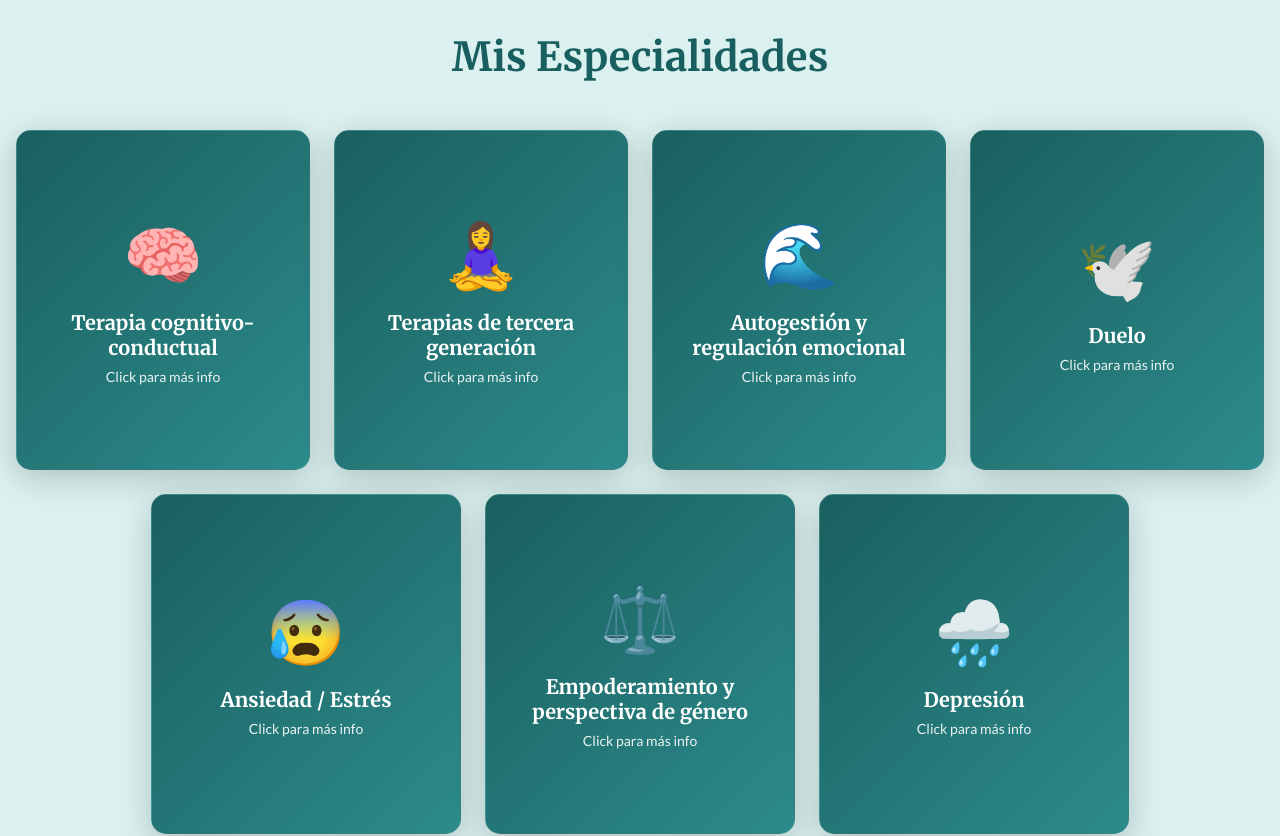
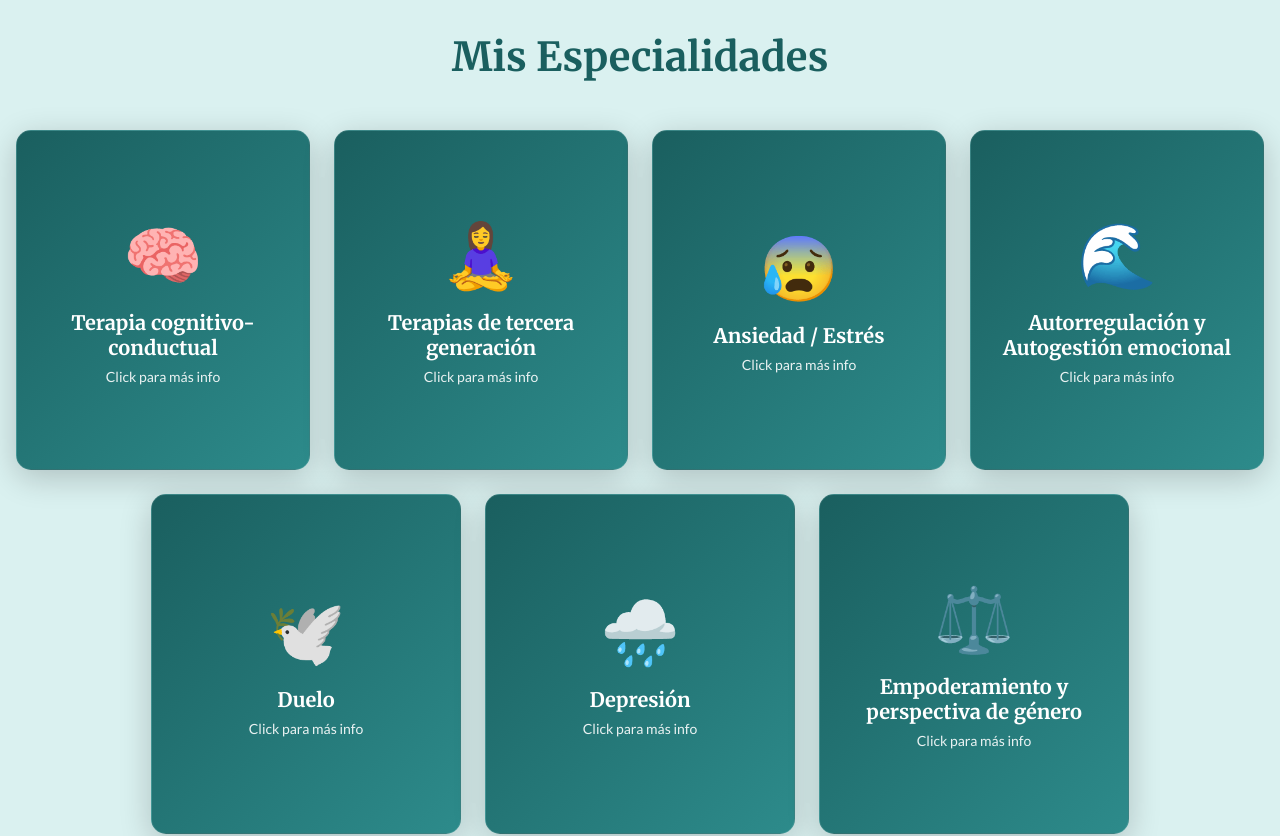
Before and after one commit to tadeo199928/psico_encuentros, a React (Vite) app: page / in a window 1280 px wide. Shown: the part 2060-2896 px from the top of the page. Built offline with nearby package versions, Linux system fonts and the light colour scheme.

Commit message:
fixing content

```diff
--- a/src/components/Areas/Areas.ts
+++ b/src/components/Areas/Areas.ts
@@ -19,7 +19,13 @@ export const Areas: AreasContent[] = [
       "(ACT, DBT, mindfulness). Mi función dentro de tu proceso psicoterapéutico será potenciar tu flexibilidad psicológica y tu bienestar de forma integral, a través de la aceptación y la atención plena. En este enfoque trabajamos en cambiar tu relación con el malestar, permitiéndote actuar de forma más espontánea y coherente con tus valores personales.",
   },
   {
-    title: "Autogestión y regulación emocional",
+    title: "Ansiedad / Estrés",
+    icon: "😰",
+    description:
+      "Te muestro cómo manejar tu relación con la incertidumbre y la tensión mediante la atención plena y la flexibilidad cognitiva. Te brindo herramientas para que tus pensamientos ansiosos dejen de dirigir tu vida y logres desengancharte (defusión cognitiva), permitiéndote recuperar la calma y la eficacia frente a las demandas de tu entorno.",
+  },
+  {
+    title: "Autorregulación y Autogestión emocional",
     icon: "🌊",
     description:
       "Te brindo herramientas que te permitan transformar la intensidad emocional en estabilidad y autogestión mediante estrategias de validación, atención plena y tolerancia al malestar. Te guío en el entrenamiento de tu capacidad para observar tus emociones sin desbordarte, lo que te permite responder desde la calma y la eficacia en lugar de reaccionar impulsivamente.",
@@ -31,10 +37,10 @@ export const Areas: AreasContent[] = [
       "Mi función es ayudarte a integrar la pérdida sin luchar contra el dolor natural del proceso. Te enseño habilidades de aceptación y autocompasión para que logres transitar el duelo con sentido, permitiéndote reconstruir una vida valiosa que honre tu historia y tus afectos.",
   },
   {
-    title: "Ansiedad / Estrés",
-    icon: "😰",
+    title: "Depresión",
+    icon: "🌧️",
     description:
-      "Te muestro cómo manejar tu relación con la incertidumbre y la tensión mediante la atención plena y la flexibilidad cognitiva. Te brindo herramientas para que tus pensamientos ansiosos dejen de dirigir tu vida y logres desengancharte (defusión cognitiva), permitiéndote recuperar la calma y la eficacia frente a las demandas de tu entorno.",
+      "Te ofrezco un espacio seguro y estructurado para transformar el dolor emocional en recursos de resiliencia, esperanza y autoconocimiento.",
   },
   {
     title: "Empoderamiento y perspectiva de género",
@@ -42,11 +48,4 @@ export const Areas: AreasContent[] = [
     description:
       "Te enseño a identificar cómo los mandatos de género impactan tu salud mental. Mi intervención se centra en deconstruir roles rígidos y sesgos internalizados, fomentando una identidad más autónoma y resiliente frente a las expectativas externas.",
   },
-
-  {
-    title: "Depresión",
-    icon: "🌧️",
-    description:
-      "Te ofrezco un espacio seguro y estructurado para transformar el dolor emocional en recursos de resiliencia, esperanza y autoconocimiento.",
-  },
 ];
--- a/src/components/Preguntas/Faq.ts
+++ b/src/components/Preguntas/Faq.ts
@@ -24,7 +24,7 @@ export const FAQ: FAQItem[] = [
   {
     question: "¿Existen normas dentro de la consulta?",
     answer:
-      "Sí, para garantizar que el proceso sea efectivo es importante cumplir con tu compromiso terapéutico donde es importante la constancia a tus sesiones ya previamente establecidas y acordadas, asistir dentro de la hora y en caso de no poder acudir a tu consulta avisar con un mínimo de 24 horas de antelación para la cancelación de la misma y así evitar consecuencias negativas, excepto en caso de temas de salud.",
+      "Sí, para garantizar que el proceso sea efectivo es importante cumplir con tu compromiso terapéutico donde es importante la constancia a tus sesiones ya previamente establecidas y acordadas, asistir dentro de la hora y en caso de no poder acudir a tu consulta avisar con un mínimo de 24 horas de antelación para la cancelación de la misma y así evitar consecuencias negativas.",
     open: false,
   },
   {
```
